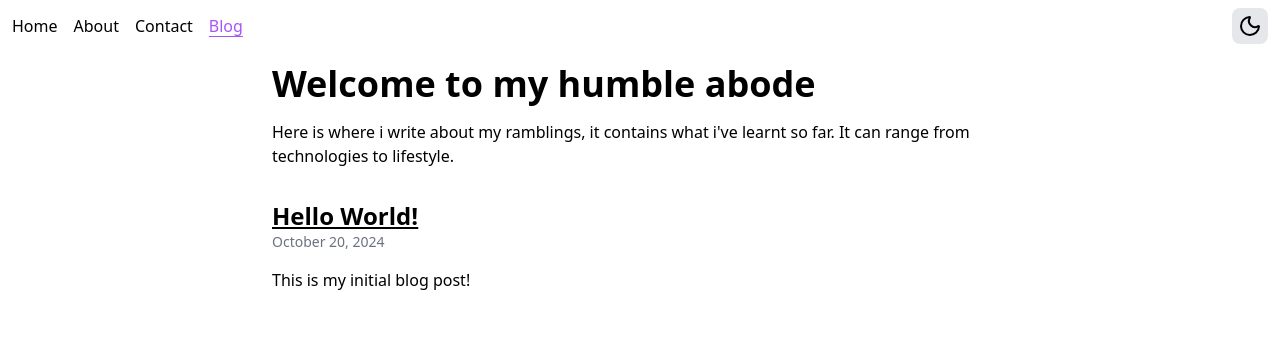
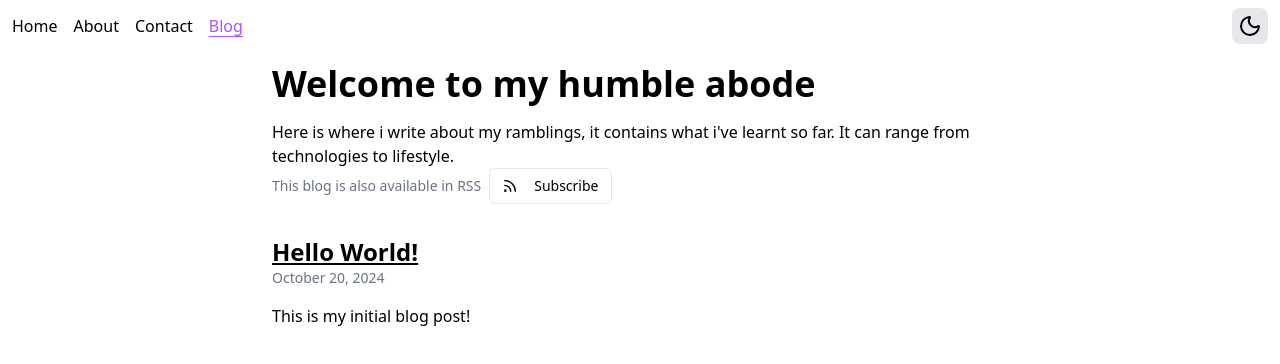
Before and after one commit to xavieroyj/portfolio, an Astro site: page /blog in a window 1280 px wide. Built offline with nearby package versions, Linux system fonts and the light colour scheme; Astro itself is replaced by a stand-in of ours.

Commit message:
Added RSS feed auto discovery and link to RSS on blog page

```diff
--- a/src/components/BaseHead.astro
+++ b/src/components/BaseHead.astro
@@ -33,3 +33,11 @@ const { title, description, ogImage = "/default-banner.png" } = Astro.props;
 <meta name="twitter:title" content={title} />
 <meta name="twitter:description" content={description} />
 <meta property="twitter:image" content={new URL(ogImage, Astro.url)} />
+
+<!-- RSS Link auto discovery -->
+<link
+    rel="alternate"
+    type="application/rss+xml"
+    title="Xavier's Blog"
+    href={new URL("rss.xml", Astro.site)}
+/>
--- a/src/pages/blog.astro
+++ b/src/pages/blog.astro
@@ -1,4 +1,5 @@
 ---
+import { Rss } from "lucide-astro";
 import GenericLayout from "../layouts/GenericLayout.astro";
 import { convertDateFormat } from "../lib/helper";
 import { getCollection } from "astro:content";
@@ -10,11 +11,26 @@ const blogEntries = await getCollection("blogs", ({ data }) => {
 
 <GenericLayout title="Blog">
     <main class="container mx-auto px-4 max-w-3xl py-8 md:py-3">
-        <h1 class="text-4xl font-bold mb-4">Welcome to my humble abode</h1>
-        <p class="text-md mb-8 dark:text-gray-400">
-            Here is where i write about my ramblings, it contains what i've
-            learnt so far. It can range from technologies to lifestyle.
-        </p>
+        <header class="mb-8">
+            <h1 class="text-4xl font-bold mb-4">Welcome to my humble abode</h1>
+            <p class="text-md dark:text-gray-400">
+                Here is where i write about my ramblings, it contains what i've
+                learnt so far. It can range from technologies to lifestyle.
+            </p>
+            <a href={new URL("rss.xml", Astro.site)}>
+                <div class="flex items-center space-x-2">
+                    <span class="text-sm text-gray-500"
+                        >This blog is also available in RSS</span
+                    >
+                    <button
+                        class="inline-flex items-center justify-center gap-2 whitespace-nowrap text-sm font-medium ring-offset-background transition-colors focus-visible:outline-none focus-visible:ring-2 focus-visible:ring-ring focus-visible:ring-offset-2 disabled:pointer-events-none disabled:opacity-50 [&_svg]:pointer-events-none [&_svg]:size-4 [&_svg]:shrink-0 border border-input bg-background hover:bg-accent hover:text-accent-foreground h-9 rounded-md px-3"
+                    >
+                        <Rss class="h-4 w-4 mr-2" />
+                        Subscribe
+                    </button>
+                </div>
+            </a>
+        </header>
 
         <ul class="space-y-8">
             {
```
